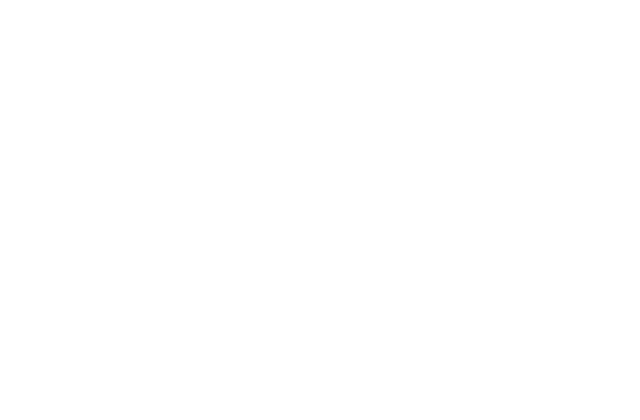
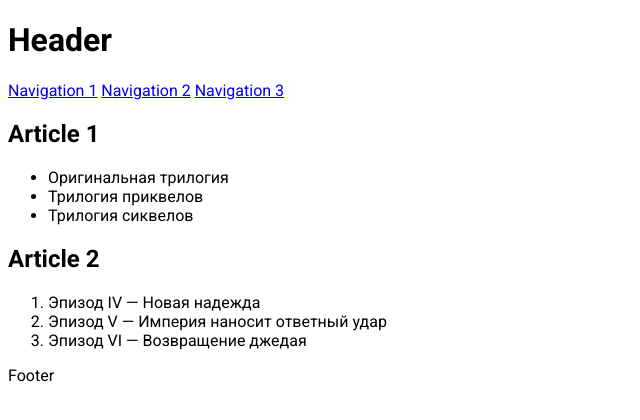
Before and after one commit to js-tasks-ru/htmlcss-20240913_rensedlovskij911, a website: page 02-dz0/01-semantic-mockup/solution.html in a window 1280 px wide. Shown: the whole page, without its empty margins (0-640 px from the left). Drawn offline with Linux system fonts and the light colour scheme; files that its build step writes are made by us from their sources; files whose address does not match are found by name.

Commit message:
Решение задачи "Семантическая разметка"

```diff
--- a/02-dz0/01-semantic-mockup/solution.html
+++ b/02-dz0/01-semantic-mockup/solution.html
@@ -1,4 +1,39 @@
 <!DOCTYPE html>
 <html lang="ru">
-    <!-- Ваше решение -->
+  <head>
+    <link rel="stylesheet" href="assets/css/main.css" />
+  </head>
+  <body>
+    <header class="header">
+      <h1 class="header__title">
+        <span>Header</span>
+      </h1>
+      <nav class="header__nav">
+        <span>
+          <a href="#">Navigation 1</a>
+          <a href="#">Navigation 2</a>
+          <a href="#">Navigation 3</a>
+        </span>
+      </nav>
+    </header>
+    <main class="main">
+      <article class="main__article">
+        <h2 class="article_header">Article 1</h2>
+        <ul class="article_list">
+          <li>Оригинальная трилогия</li>
+          <li>Трилогия приквелов</li>
+          <li>Трилогия сиквелов</li>
+        </ul>
+      </article>
+      <article class="main__article">
+        <h2 class="article_header">Article 2</h2>
+        <ol class="article_list">
+          <li>Эпизод IV — Новая надежда</li>
+          <li>Эпизод V — Империя наносит ответный удар</li>
+          <li>Эпизод VI — Возвращение джедая</li>
+        </ol>
+      </article>
+    </main>
+    <footer class="footer"><span>Footer</span></footer>
+  </body>
 </html>
```
